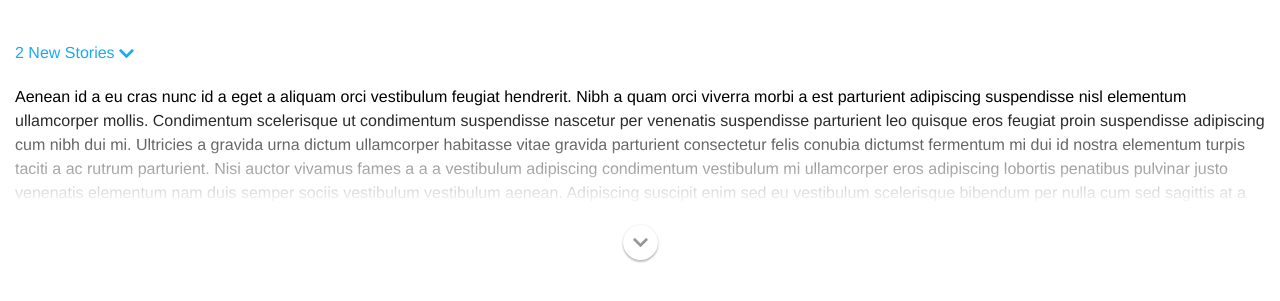
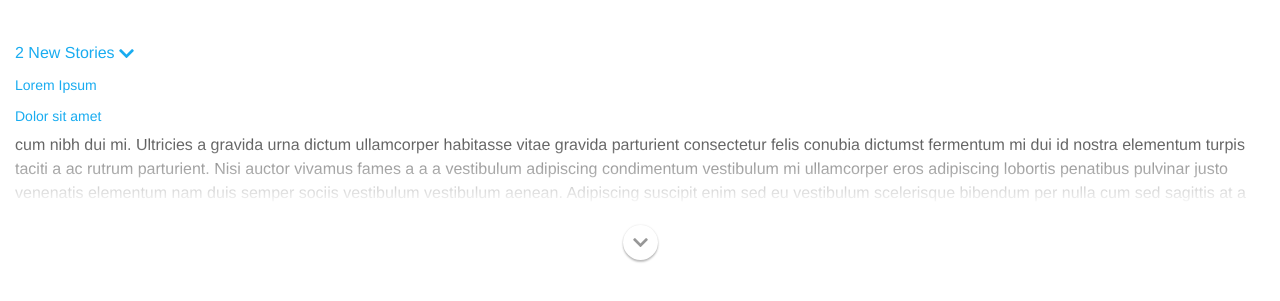
Before and after one commit to emeaguiar/frontend-test-HA9iMalsOK, a website: page index.html in a window 1280 px wide. Shown: the part 183-484 px from the top of the page. Drawn offline with Linux system fonts and the light colour scheme.

Commit message:
Style stories links

```diff
--- a/assets/src/css/components/_author-card.scss
+++ b/assets/src/css/components/_author-card.scss
@@ -2,6 +2,10 @@
 	display: flex;
 	flex-direction: column;
 	padding: 15px;
+
+	a {
+		color: $link;
+	}
 
 	& > .avatar {
 		border-radius: 50%;
--- a/assets/src/css/components/_follow-link.scss
+++ b/assets/src/css/components/_follow-link.scss
@@ -1,7 +1,6 @@
 .follow-link {
 	background-color: $follow-link-bg;
 	border-radius: 50px;
-	color: $follow-link-txt;
 	font-size: 0.875rem;
 	line-height: 1.8;
 
@@ -15,6 +14,7 @@
 	}
 
 	.author-card & {
+		color: $follow-link-txt;
 		display: inline-block;
 		margin-bottom: 10px;
 		margin-top: 10px;
--- a/assets/src/css/components/_stories.scss
+++ b/assets/src/css/components/_stories.scss
@@ -1,12 +1,26 @@
 .stories {
 	margin-bottom: 20px;
 	margin-top: 34px;
+	position: relative;
 
 	&__trigger {
 		color: $link;
 	}
 
 	&__dropdown {
-		display: none;
+		background-color: $stories-bg;
+		display: block;
+		list-style: none;
+		margin: 0;
+		padding: 5px 0;
+		position: absolute;
+		width: 100%;
+		z-index: 1;
+	}
+
+	&__title {
+		font-size: 0.875rem;
+		font-weight: 400;
+		padding: 5px 0;
 	}
 }
--- a/assets/src/css/helpers/_variables.scss
+++ b/assets/src/css/helpers/_variables.scss
@@ -13,9 +13,10 @@ $white: #ffffff;
 
 $link: $dodger-blue;
 
+$bio-arrow: $dusty-gray;
 $follow-link-txt: $mine-shaft;
 $follow-link-bg: $gallery;
-$bio-arrow: $dusty-gray;
+$stories-bg: $white;
 
 // Breakpoints
 // How to use corresponding mixin:
--- a/index.html
+++ b/index.html
@@ -46,14 +46,14 @@
 						aria-label="Mister Name most recent stories"
 					>
 						<li>
-							<h2>
+							<h2 class="stories__title">
 								<a href="#">
 									Lorem Ipsum
 								</a>
 							</h2>
 						</li>
 						<li>
-							<h2>
+							<h2 class="stories__title">
 								<a href="#">
 									Dolor sit amet
 								</a>
```
Also changed, not shown: assets/dist/css/main.css, 1 other file.
